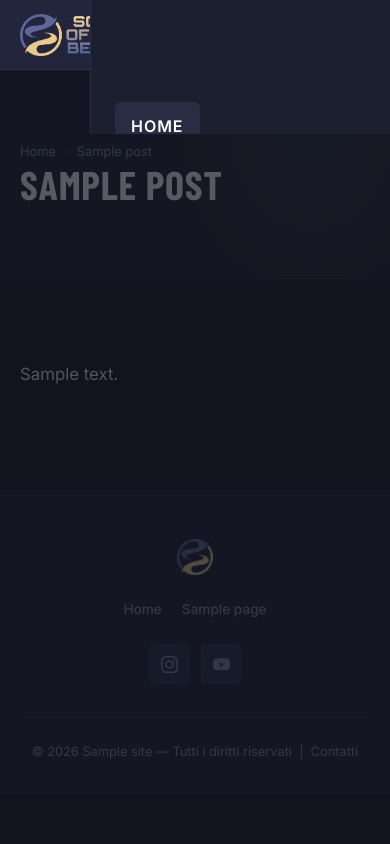
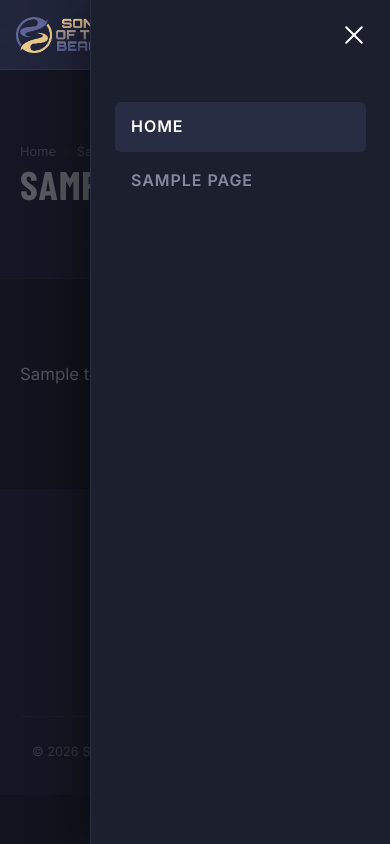
Before and after one commit to dariolr/WordPress-sotb, a WordPress theme: template themes/sotb/page.php in a window 390 px wide, after a click that opens the changed part. Run offline with PHP 8.4 and a stand-in for WordPress, Linux system fonts and the light colour scheme; the site name, menu and one post (Sample post) are stand-ins, and other content is empty; some web fonts are replaced.

Commit message:
sdsdsdds

```diff
--- a/themes/sotb/style.css
+++ b/themes/sotb/style.css
@@ -372,11 +372,15 @@ body.nav-open .nav-hamburger span:nth-child(3) {
   background: rgba(18, 20, 30, 0.7);
   z-index: 998;
   opacity: 0;
-  transition: opacity var(--transition);
+  visibility: hidden;
+  pointer-events: none;
+  transition: opacity var(--transition), visibility var(--transition);
 }
 
 body.nav-open .nav-mobile-overlay {
   opacity: 1;
+  visibility: visible;
+  pointer-events: auto;
 }
 
 /* ============================================================
@@ -1630,47 +1634,71 @@ textarea.form-control {
    MOBILE NAV SLIDE-IN
    ============================================================ */
 @media (max-width: 1023px) {
+  .nav-inner {
+    padding-inline: 1rem;
+  }
+
+  .nav-logo img {
+    height: 36px;
+  }
+
   .nav-hamburger {
     display: flex;
+    position: relative;
+    z-index: 1001;
   }
 
   .nav-mobile-overlay {
     display: block;
   }
 
-  .nav-links {
+  .sotb-nav .nav-links {
     position: fixed;
     top: 0;
     right: 0;
     bottom: 0;
+    left: auto;
     width: min(300px, 80vw);
+    height: 100dvh;
     background: var(--color-card);
     border-left: 1px solid var(--color-border);
+    box-shadow: -16px 0 40px rgba(0, 0, 0, 0.35);
+    display: flex;
     flex-direction: column;
     align-items: flex-start;
     justify-content: flex-start;
     padding: calc(var(--nav-height) + 2rem) 1.5rem 2rem;
     gap: 0.25rem;
     transform: translateX(100%);
+    visibility: hidden;
     transition: transform 0.3s cubic-bezier(0.4, 0, 0.2, 1);
     z-index: 999;
     overflow-y: auto;
   }
 
-  body.nav-open .nav-links {
+  body.nav-open .sotb-nav .nav-links {
     transform: translateX(0);
-  }
-
-  .nav-links a {
+    visibility: visible;
+  }
+
+  .sotb-nav .nav-links li,
+  .sotb-nav .nav-links .menu-item {
+    width: 100%;
+    display: block;
+  }
+
+  .sotb-nav .nav-links a {
+    display: block;
     width: 100%;
     font-size: 1rem;
     padding: 0.75rem 1rem;
     border-radius: var(--radius-sm);
   }
 
-  .nav-links a.nav-cta {
+  .sotb-nav .nav-links a.nav-cta {
     margin-left: 0;
     margin-top: 0.75rem;
+    text-align: center;
   }
 }
 
```
